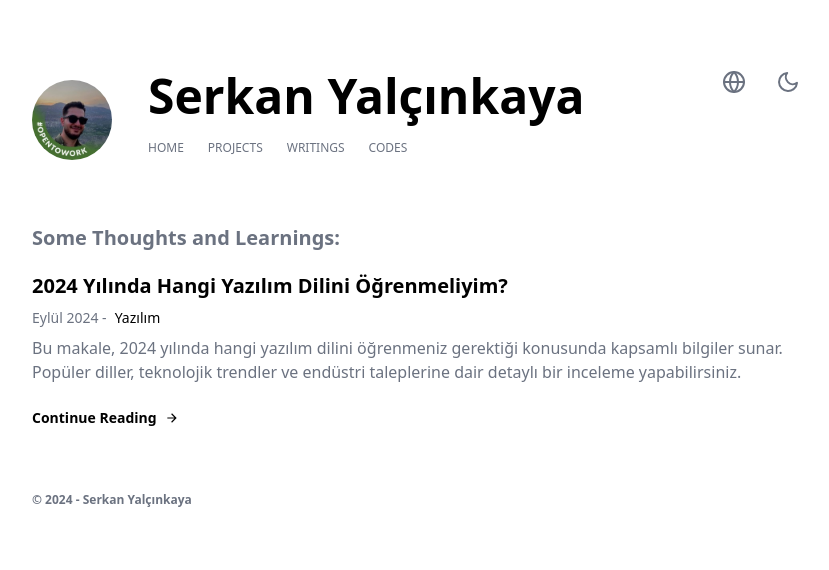
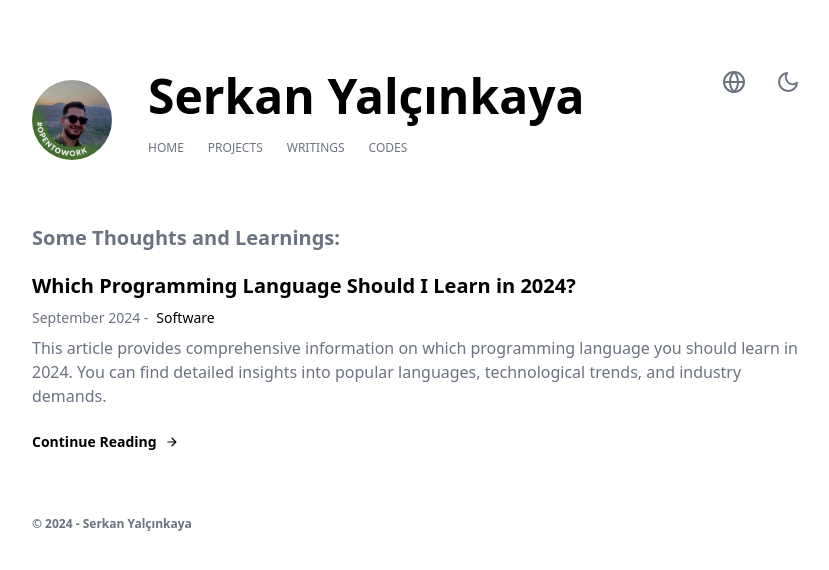
Before and after one commit to srkanyalcinkaya/portfolio, a Next.js app: page /en/writings in a window 1280 px wide. Shown: the top 570 px of the page, without its empty margins (224-1053 px from the left). Built offline with nearby package versions, Linux system fonts and the light colour scheme.

Commit message:
fixed writings changed en and fix theme mode

```diff
--- a/app/[lng]/writings/page.tsx
+++ b/app/[lng]/writings/page.tsx
@@ -1,4 +1,4 @@
-import { writings } from "@/constants";
+import { writingsEN, writingsTR } from "@/constants";
 // import Link from "next/link";
 import { MdArrowForward } from "react-icons/md";
 import { Metadata } from "next";
@@ -34,12 +34,16 @@ export const metadata: Metadata = {
     }
 };
 
-export default function Page() {
+export default function Page({ params }: { params: any }) {
+    const { lng } = params;
+
     const t = useTranslations("writings");
+
+    const wrintgs = lng === "en" ? writingsEN : writingsTR
     return (
         <div>
             <p className="text-xl font-semibold mb-5">{t("some-thoughts-and-learnings")}:</p>
-            {writings.map((writing: any) => (
+            {wrintgs.map((writing: any) => (
                 <div key={writing.title} className="gap-2 flex flex-col ">
                     <h2 className="text-xl font-bold text-black dark:text-white hover:underline">{writing.title}</h2>
                     <div className="flex gap-2 text-sm ">
--- /dev/null
+++ b/app/[lng]/writings/s/2024-yilinda-hangi-yazilim-dilini-ogrenmeliyim/en.mdx
@@ -0,0 +1,90 @@
+import Image from 'next/image'
+
+export const metadata = {
+  title: 'Which Programming Language Should I Learn in 2024?',
+  description: 'Examine popular programming languages based on current trends, industry demands, and personal goals to determine which programming language you should learn in 2024.',
+  openGraph: {
+    title: 'Which Programming Language Should I Learn in 2024?',
+    description: 'This article provides comprehensive information on which programming language you should learn in 2024. You can find detailed insights into popular languages, technological trends, and industry demands.',
+    type: 'website',
+    url: 'https://serkanyalcinkaya.vercel.app/2024-yilinda-hangi-yazilim-dilini-ogrenmeliyim',
+    siteName: 'Serkan Yalçınkaya',
+    images: [
+      {
+        url: 'https://serkanyalcinkaya.vercel.app/images/2024-yazilim-dilleri.webp',
+        width: 1200,
+        height: 630,
+        alt: 'Which Programming Language Should I Learn in 2024?',
+      },
+    ],
+  },
+  twitter: {
+    card: 'summary_large_image',
+    title: 'Which Programming Language Should I Learn in 2024?',
+    description: 'Which programming language should you learn in 2024? This article contains comprehensive information about popular languages, technological trends, and industry demands.',
+    images: ['https://serkanyalcinkaya.vercel.app/images/2024-yazilim-dili.webp'],
+  },
+  alternates: {
+    canonical: 'https://serkanyalcinkaya.vercel.app/writings/s/2024-yilinda-hangi-yazilim-dilini-ogrenmeliyim',
+  }
+}
+
+
+# Which Programming Language Should I Learn in 2024?
+
+<Image
+  src="/images/2024-yazilim-dili.webp"
+  alt="Popular Programming Languages in 2024"
+  width={800}
+  height={450}
+/>
+
+The world of software development is constantly changing and evolving. If you are wondering which programming language would be the most suitable for you to learn in 2024, this article will examine which languages stand out based on current trends, industry demands, and personal goals.
+
+## Popular Programming Languages and Their Use Cases
+
+**Python**: Python is quite popular in the fields of data science, artificial intelligence, and machine learning due to its simple syntax and extensive library support. It can also be used in various areas such as web development and automation. Python's large community and continuously updated resources make it an attractive option for learning.
+
+**JavaScript**: JavaScript's place in the world of web development is indisputable. It is used in both frontend (React, Angular, Vue.js) and backend (Node.js) applications. Additionally, modern JavaScript superset languages like TypeScript are also increasing in popularity.
+
+**TypeScript**: TypeScript, a superset of JavaScript, provides static type checking and ensures better code quality and debugging in large-scale applications. It is particularly preferred in large projects and is widely used in modern frontend frameworks like Angular and React.
+
+**Go**: Developed by Google, Go is used primarily for building high-performance and scalable applications. It is a highly suitable language for cloud-based services and microservices architectures.
+
+**Rust**: Rust is strong in memory safety and performance. It is an ideal choice for system programming and performance-critical applications. Learning Rust may be a bit more challenging, but it offers significant advantages in terms of security and speed.
+
+**Swift**: For those looking to develop applications in the Apple ecosystem, Swift is the best choice. It is used in the development processes of iOS and macOS applications and is the most up-to-date language supported by Apple.
+
+## Emerging Technologies and Trends in 2024
+
+As of 2024, some technological trends are affecting the popularity of programming languages:
+
+- **Artificial Intelligence and Machine Learning**: Python is the most preferred language in these areas. However, languages like Rust and Go are also emerging in performance-critical AI applications.
+
+- **Cloud Computing and Microservices**: Go and JavaScript are popular choices for cloud-based applications and microservices. Go's high performance and JavaScript's extensive ecosystem make these languages preferable.
+
+- **Web3 and Blockchain**: While Solidity is commonly used for writing Ethereum smart contracts, languages like Rust and Go are also utilized in blockchain projects.
+
+## Industry Demands and Future Potential
+
+When deciding which language to learn, it is important to consider industry demands and future potential:
+
+- **Data Science and Artificial Intelligence**: Python is a strong leader in this field. If you are interested in data science or machine learning, learning Python would be a good choice.
+
+- **Web Development**: JavaScript and TypeScript are among the most popular languages for web development. Especially JavaScript is widely used in large projects due to its extensive ecosystem and continuously evolving tools.
+
+- **System Programming and Performance**: Rust is ideal for memory safety and high-performance applications. If you are looking to work on system programming or performance-critical applications, you should consider Rust.
+
+- **Mobile Application Development**: Swift is the best option for those looking to develop iOS applications. Kotlin is a prominent language for Android application development.
+
+## Personal Goals and Learning Paths
+
+When determining which language you should learn, you should consider your personal goals. The areas you are interested in and your career objectives will influence your language choice. You can utilize various resources to support your learning process:
+
+- **Online Courses and Training**: There are many quality courses available on platforms like Udemy, Coursera, and edX.
+- **Books and Blogs**: Leading books and blogs in the field can assist you in your language learning process.
+- **Communities and Forums**: Communities like Stack Overflow and Reddit can help you solve your problems and gain new insights.
+
+## Conclusion
+
+When deciding which programming language you should learn in 2024, you should consider popularity, industry demands, personal goals, and future potential. Languages like Python, JavaScript, Go, Rust, and Swift offer a wide range of options for different needs. By evaluating your interests and goals, you can choose the language that suits you best and specialize in that area.
--- /dev/null
+++ b/app/[lng]/writings/s/2024-yilinda-hangi-yazilim-dilini-ogrenmeliyim/page.tsx
@@ -0,0 +1,10 @@
+import {notFound} from 'next/navigation';
+
+export default async function HomePage({params}:any ) {
+  try {
+    const Content = (await import(`./${params.lng}.mdx`)).default;
+    return <Content />;
+  } catch (error) {
+    notFound();
+  }
+}
--- a/constants/index.ts
+++ b/constants/index.ts
@@ -131,7 +131,7 @@ const projects = [
 ]
 
 
-const writings = [
+const writingsTR = [
     {
         title: "2024 Yılında Hangi Yazılım Dilini Öğrenmeliyim?",
         description: "Bu makale, 2024 yılında hangi yazılım dilini öğrenmeniz gerektiği konusunda kapsamlı bilgiler sunar. Popüler diller, teknolojik trendler ve endüstri taleplerine dair detaylı bir inceleme yapabilirsiniz.",
@@ -141,4 +141,14 @@ const writings = [
     },
 ];
 
-export { projects, writings };
+
+const writingsEN = [
+    {
+        title: "Which Programming Language Should I Learn in 2024?",
+        description: "This article provides comprehensive information on which programming language you should learn in 2024. You can find detailed insights into popular languages, technological trends, and industry demands.",
+        date: "September 2024",
+        category: "Software",
+        link: "/writings/s/2024-yilinda-hangi-yazilim-dilini-ogrenmeliyim",
+    },
+];
+export { projects, writingsTR, writingsEN };
--- a/tailwind.config.ts
+++ b/tailwind.config.ts
@@ -58,6 +58,6 @@ const config: Config = {
   	}
   },
   plugins: [require('@tailwindcss/typography'), require("tailwindcss-animate")],
-  darkMode: ["class", "class"],
+  darkMode: ["class"],
 };
 export default config;
```
Also changed, not shown: app/[lng]/writings/s/2024-yilinda-hangi-yazilim-dilini-ogrenmeliyim/tr.mdx (renamed from app/[lng]/writings/s/2024-yilinda-hangi-yazilim-dilini-ogrenmeliyim/page.mdx). Lines whose indentation alone changed are shown as unchanged.
